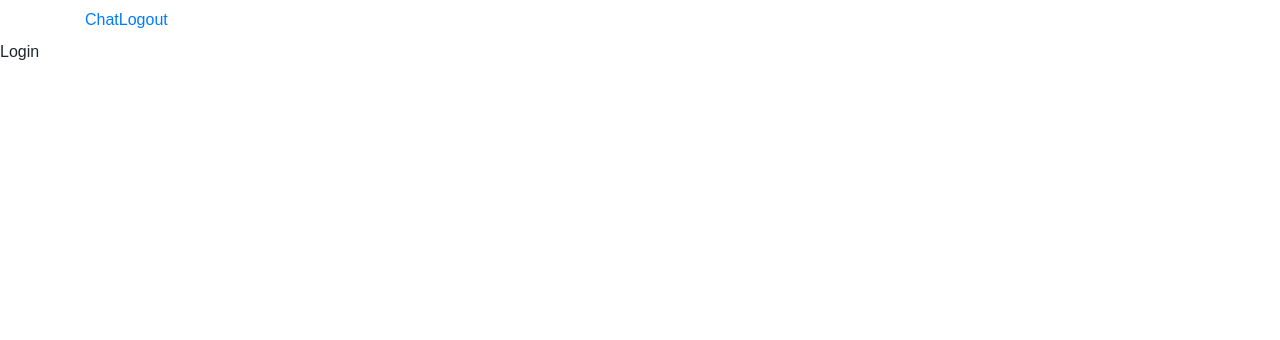
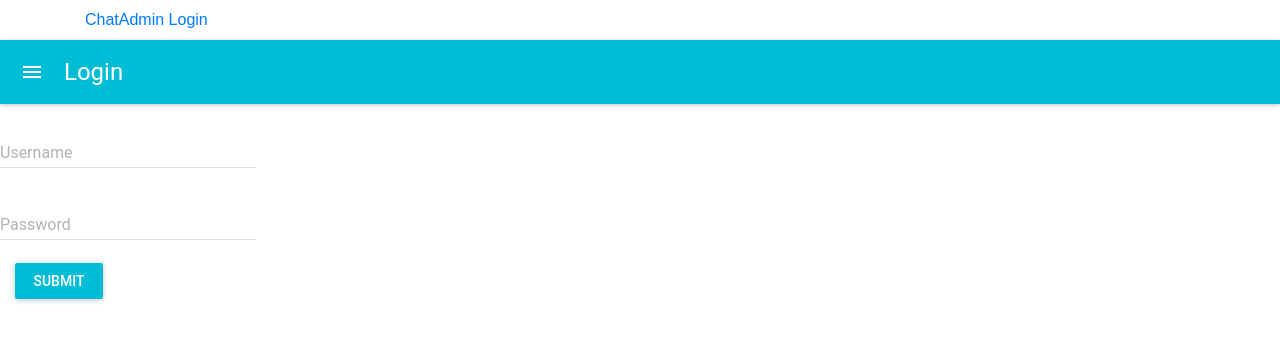
Before and after one commit to mightyerks/react-chat, a React (Create React App) app: page /login in a window 1280 px wide. Shown: the top 340 px of the page. Built offline with nearby package versions, Linux system fonts and the light colour scheme.

Commit message:
login page

```diff
--- a/package.json
+++ b/package.json
@@ -3,9 +3,12 @@
   "version": "0.1.0",
   "private": true,
   "dependencies": {
+    "axios": "^0.18.0",
+    "material-ui": "^0.20.2",
     "react": "^16.0.0",
     "react-dom": "^16.0.0",
     "react-router-dom": "^5.0.0",
+    "react-tap-event-plugin": "^3.0.3",
     "socket.io-client": "^2.0.4"
   },
   "devDependencies": {
--- a/src/routes/Login.js
+++ b/src/routes/Login.js
@@ -1,11 +1,46 @@
 import React, { Component } from 'react'
+import MuiThemeProvider from 'material-ui/styles/MuiThemeProvider';
+import AppBar from 'material-ui/AppBar';
+import RaisedButton from 'material-ui/RaisedButton';
+import TextField from 'material-ui/TextField';
 
-export default class Login extends Component {
+class Login extends Component {
+  constructor(props){
+    super(props);
+    this.state={
+    username:'',
+    password:''
+    }
+   }
   render() {
-    return (
-      <div>
-        Login
-      </div>
-    )
+      return (
+        <div>
+          <MuiThemeProvider>
+            <div>
+            <AppBar
+               title="Login"
+             />
+             <TextField
+               hintText="Enter your Username"
+               floatingLabelText="Username"
+               onChange = {(event,newValue) => this.setState({username:newValue})}
+               />
+             <br/>
+               <TextField
+                 type="password"
+                 hintText="Enter your Password"
+                 floatingLabelText="Password"
+                 onChange = {(event,newValue) => this.setState({password:newValue})}
+                 />
+               <br/>
+               <RaisedButton label="Submit" primary={true} style={style} onClick={(event) => this.handleClick(event)}/>
+           </div>
+           </MuiThemeProvider>
+        </div>
+      );
+    }
   }
-}
+  const style = {
+   margin: 15,
+  };
+  export default Login;
--- a/src/routes/Routes.js
+++ b/src/routes/Routes.js
@@ -6,7 +6,7 @@ import Login from './Login'
 import Home from './Home'
 import Private from './Private'
 
-const loggedIn = true;
+const loggedIn = false;
 
 export default () => (
     <BrowserRouter>
```
Also changed, not shown: 1 other file (tests, documents, lock files or other folders).
